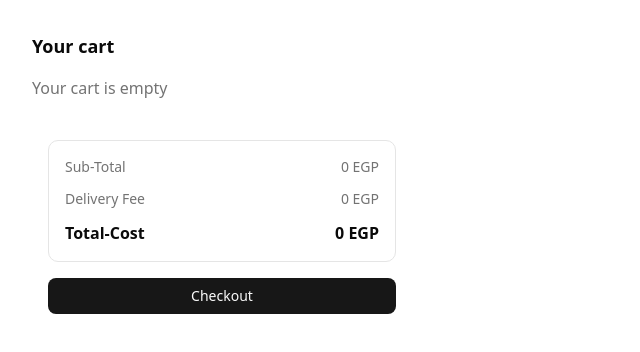
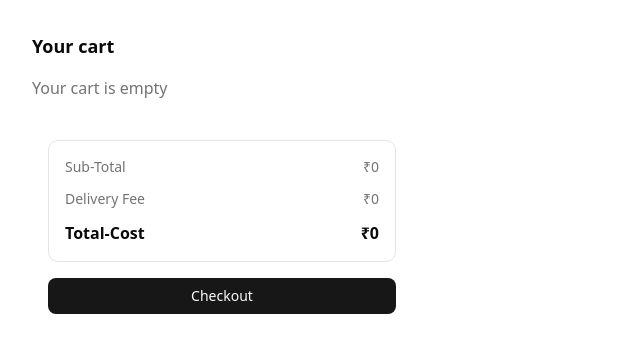
Before and after one commit to the3plet/eato, a Next.js app: page /cart in a window 1280 px wide. Shown: the top 352 px of the page, without its empty margins (0-640 px from the left). Built offline with nearby package versions, Linux system fonts and the light colour scheme.

Commit message:
currency update

```diff
--- a/components/cart/CartItem.tsx
+++ b/components/cart/CartItem.tsx
@@ -38,9 +38,9 @@ export default function CartItem({ item }: Readonly<Props>) {
         <div className="flex justify-between items-start">
           <div>
             <h4 className="text-sm font-semibold">{item.name}</h4>
-            <p className="text-xs text-muted-foreground">120 EGP</p>
+            {/* <p className="text-xs text-muted-foreground">{item.id}</p> */}
           </div>
-          <div className="text-sm font-semibold">{item.price.toFixed(0)} EGP</div>
+          <div className="text-lg font-semibold">₹{item.price.toFixed(0)}</div>
         </div>
 
         <div className="mt-3 flex items-center justify-between">
--- a/components/cart/CartSummary.tsx
+++ b/components/cart/CartSummary.tsx
@@ -24,15 +24,15 @@ export default function CartSummary() {
       <div className="rounded-lg border p-4 bg-white space-y-3">
         <div className="flex justify-between text-sm text-muted-foreground">
           <span>Sub-Total</span>
-          <span>{subtotal.toFixed(0)} EGP</span>
+          <span>₹{subtotal.toFixed(0)}</span>
         </div>
         <div className="flex justify-between text-sm text-muted-foreground">
           <span>Delivery Fee</span>
-          <span>{delivery} EGP</span>
+          <span>₹{delivery}</span>
         </div>
         <div className="flex justify-between text-base font-semibold mt-2">
           <span>Total-Cost</span>
-          <span>{total.toFixed(0)} EGP</span>
+          <span>₹{total.toFixed(0)}</span>
         </div>
       </div>
 
--- a/components/checkout/CheckoutSummary.tsx
+++ b/components/checkout/CheckoutSummary.tsx
@@ -114,15 +114,15 @@ export default function CheckoutSummary() {
       <div className="rounded-lg border p-4 bg-white space-y-3">
         <div className="flex justify-between text-sm text-muted-foreground">
           <span>Sub-Total</span>
-          <span>{subtotal.toFixed(0)} EGP</span>
+          <span>₹{subtotal.toFixed(0)}</span>
         </div>
         <div className="flex justify-between text-sm text-muted-foreground">
           <span>Delivery Fee</span>
-          <span>{delivery} EGP</span>
+          <span>₹{delivery}</span>
         </div>
         <div className="flex justify-between text-base font-semibold mt-2">
           <span>Total</span>
-          <span>{total.toFixed(0)} EGP</span>
+          <span>₹{total.toFixed(0)}</span>
         </div>
       </div>
 
```
